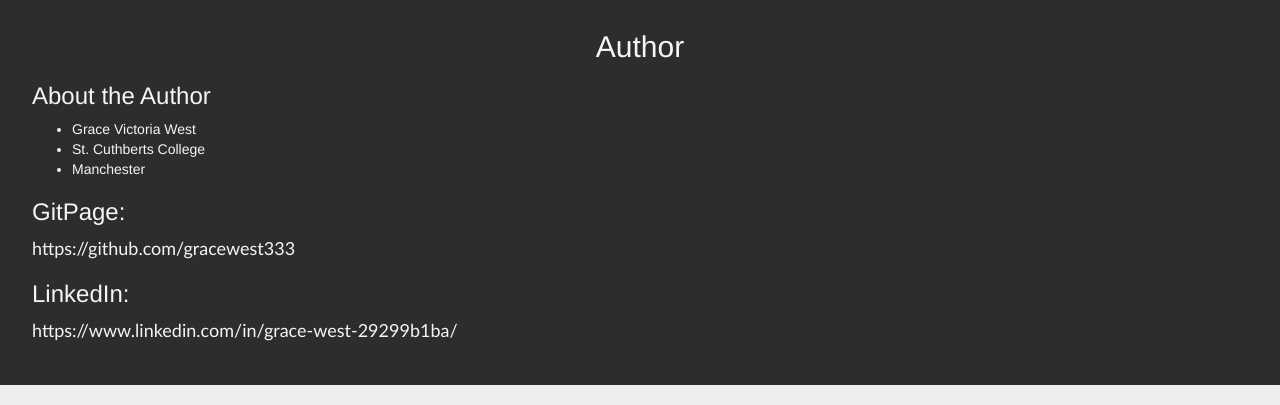
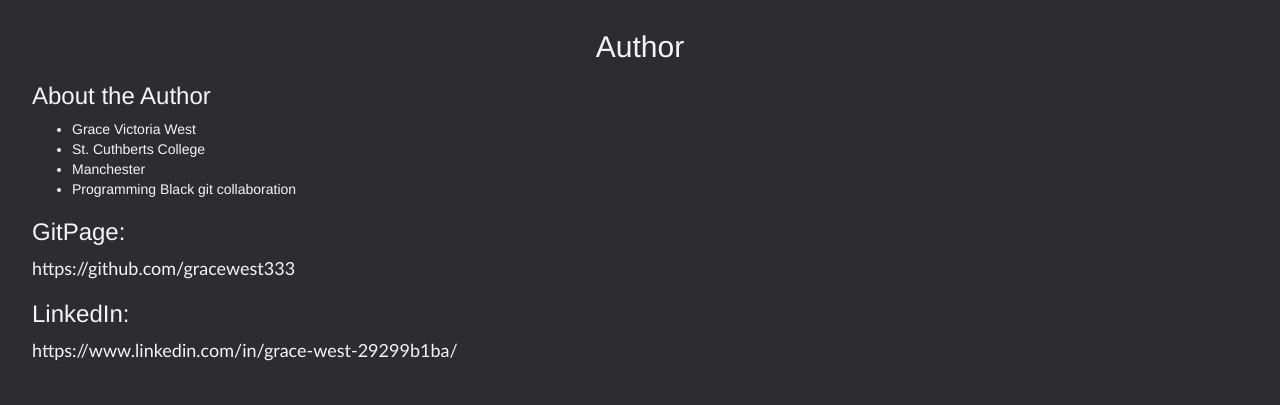
Before and after one commit to tabbeyy/formative-assignment-one, a plain HTML site: page c-past.html in a window 1280 px wide. Shown: the part 1334-1739 px from the top of the page. Drawn offline with nearby package versions, Linux system fonts and the light colour scheme.

Commit message:
Author info

```diff
--- a/c-past.html
+++ b/c-past.html
@@ -95,6 +95,7 @@
     <li>Grace Victoria West</li>
     <li>St. Cuthberts College</li>
     <li>Manchester</li>
+    <li>Programming Black git collaboration</li>
   </ul>
   <h3 style="text-align: left">GitPage:</h3>
   <p style="text-align: left">https://github.com/gracewest333</p>
```
